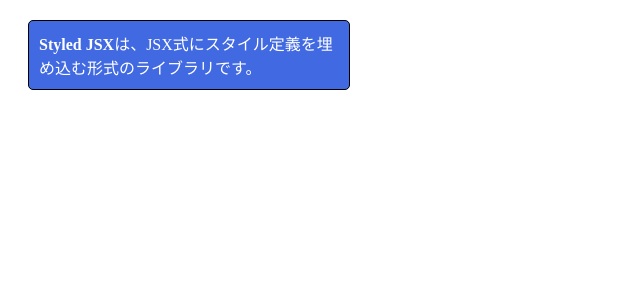
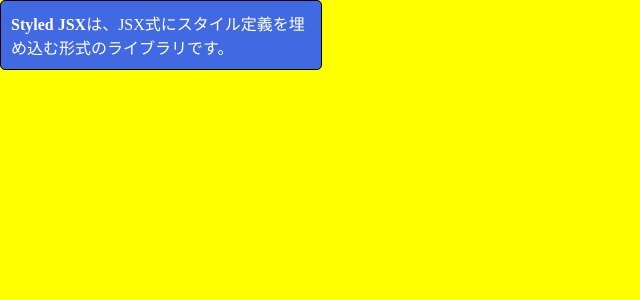
Before and after one commit to Yuma0309/Study-React, a JavaScript app in the folder React_sample_Yuma/my-react/: page / in a window 1280 px wide. Shown: the top 300 px of the page, without its empty margins (0-640 px from the left). Built offline with nearby package versions, Linux system fonts and the light colour scheme.

Commit message:
リスト5-2-21までの動作を確認

```diff
--- a/React_sample_Yuma/my-react/src/index.js
+++ b/React_sample_Yuma/my-react/src/index.js
@@ -1,10 +1,14 @@
 // React関連のライブラリをインポート
 import ReactDOM from 'react-dom/client';
-import StyledCommon from './chap05/StyledCommon';
+import StyledComp from './chap05/StyledComp';
+import GlobalStyle from './chap05/StyledGlobal';
 
 // Reactアプリ（Appコンポーネント）を描画
 const root = ReactDOM.createRoot(document.getElementById('root'));
 
 root.render(
-  <StyledCommon />
+  <>
+    <GlobalStyle />
+    <StyledComp />
+  </>
 );
```
